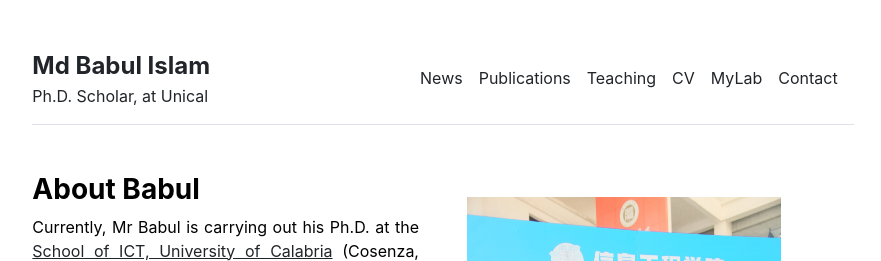
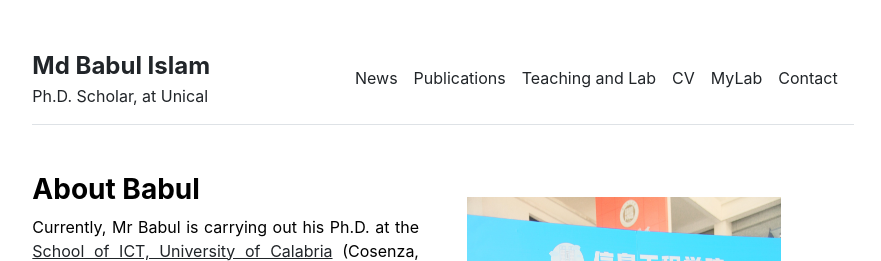
Before and after one commit to babulcseian/babulcseian.github.io, a Jekyll site: the page built from index.md, in a window 1280 px wide. Shown: the top 261 px of the page, without its empty margins (197-1078 px from the left). Built offline with Jekyll 4.4.1, drawn with Linux system fonts in a browser that asks for light colours; a style sheet for code colours, icons or effects is not loaded.

Commit message:
Update settings.yml

```diff
--- a/_data/settings.yml
+++ b/_data/settings.yml
@@ -1,7 +1,7 @@
 menu:
 - {name: 'News', url: '/news'}
 - {name: 'Publications', url: '/publications'}
-- {name: 'Teaching', url: '/teaching'}
+- {name: 'Teaching and Lab', url: '/teaching'}
 - {name: 'CV', url: '/cv'}
 - {name: 'MyLab', url: '/MyLab'}
 - {name: 'Contact', url: '/contact'}
```
